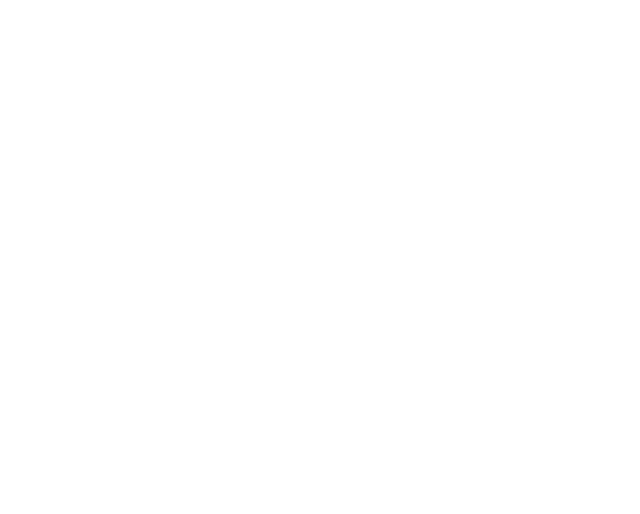
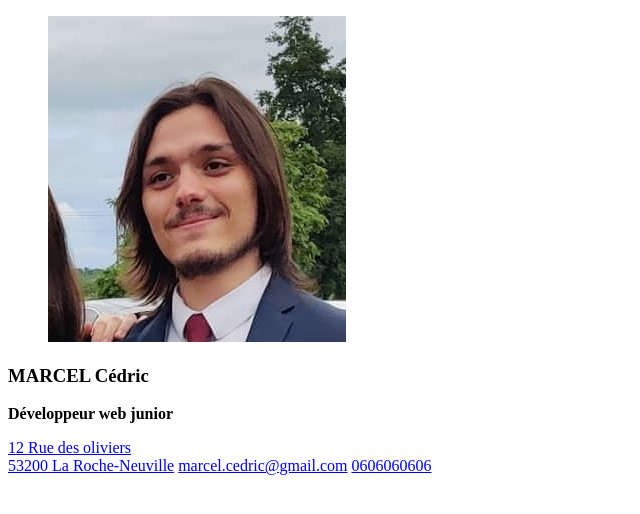
Before and after one commit to Yul16/Curriculum-vit-, a plain HTML site: page index.html in a window 1280 px wide. Shown: the whole page, without its empty margins (0-640 px from the left). Drawn offline with Linux system fonts and the light colour scheme.

Commit message:
Add header html

```diff
--- a/index.html
+++ b/index.html
@@ -6,6 +6,22 @@
     <title>Curriculum vitæ</title>
 </head>
 <body>
-
+    <header>
+        <div class="photo">
+            <figure>
+                <a class="photo__link" href="./images/Photo-de-profil.jpg"><img src="./images/Photo-de-profil.jpg" alt="photo-de-profil"></a>
+            </figure>
+        </div>
+        <div id="nom">
+            <h3>MARCEL Cédric</h3>
+            <p><strong>Développeur web junior</strong></p>
+        </div>
+        <div id="adress">
+            <a href="https://www.google.fr/maps/place/12+Rue+des+Oliviers,+53200+La+Roche-Neuville/@47.8746339,-0.7546045,17z/data=!3m1!4b1!4m6!3m5!1s0x4808f12c7939a8a7:0xaefceff0de598651!8m2!3d47.8746303!4d-0.7520296!16s%2Fg%2F11c1fvm555?entry=ttu">
+                12 Rue des oliviers <br> 53200 La Roche-Neuville</a>
+            <a href="mailto:marcel.cedric@gmail.com">marcel.cedric@gmail.com</a>
+            <a href="tel:0606060606">0606060606</a>
+        </div>
+    </header>
 </body>
 </html>
```
Also changed, not shown: images/Photo-de-profil.jpg (added).
